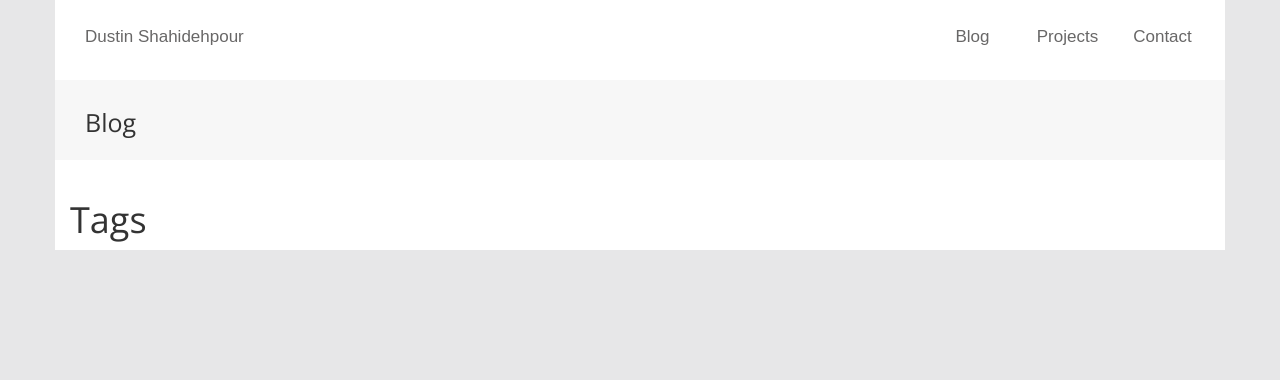
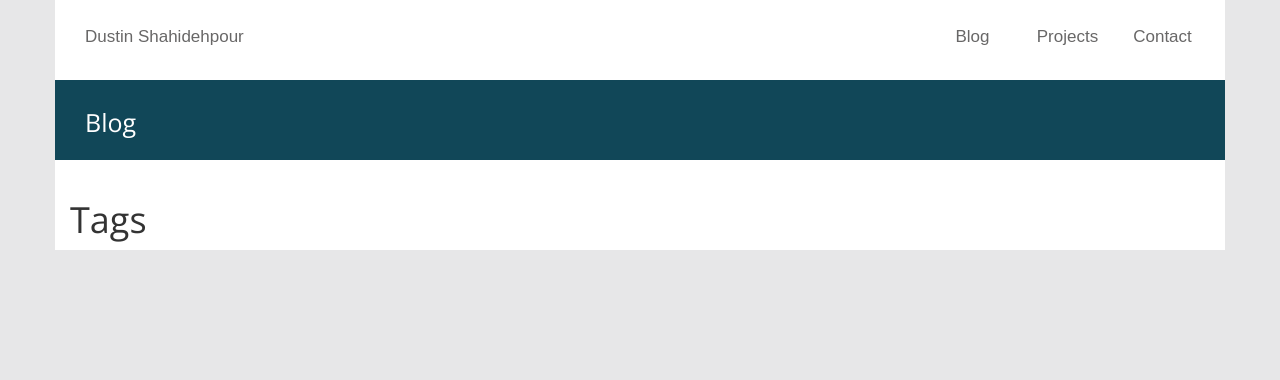
Before and after one commit to d16r/dustinshahidehpour.com, a Flask app: page /blog/ in a window 1280 px wide. Shown: the top 380 px of the page. Run offline with Flask 2, Linux system fonts and the light colour scheme; some web fonts are replaced.

Commit message:
spread out contact buttons on homepage, added color to banner.

```diff
--- a/app/static/css/style.css
+++ b/app/static/css/style.css
@@ -6,13 +6,14 @@ body{
     margin-left:-15px;
     margin-right: -15px;
     min-height: 80px;
-    background-color: #f7f7f7;
+    background-color: rgb(17,71,88);
 }
 
 .banner-text {
     padding-left: 30px;
     padding-top: 25px;
     font-size: 25px;
+    color:white;
  }
 
 .center {
@@ -22,6 +23,11 @@ body{
 .contact {
     width: 40px;
     color: rgb(17,71,88);
+    padding-right: 25px;
+}
+
+.contact:hover{
+    text-decoration: none;
 }
 
 .contact:hover{
--- a/app/templates/index.html
+++ b/app/templates/index.html
@@ -8,6 +8,7 @@
             <img src="/static/img/me.jpg" height="600" alt="Me, after finishing the Chicago Marathon.">
         </div>
         <div class="col-md-5">
+            <br>
             <h2>Hi, My Name Is...</h2>
             <p>Dustin Shahidehpour. I am Software Engineer from Chicago, Illinois who really loves Python.</p>
             <h2>When I'm Not Coding...</h2>
```
